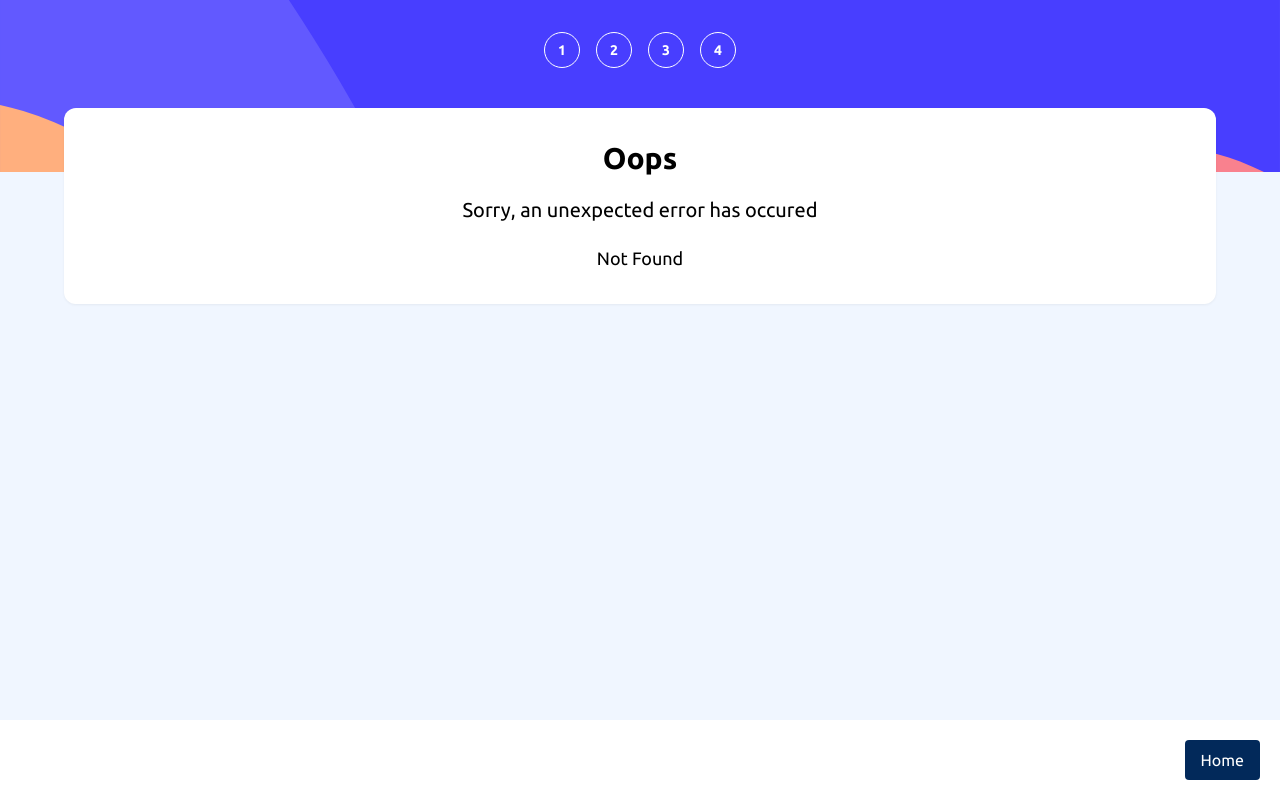
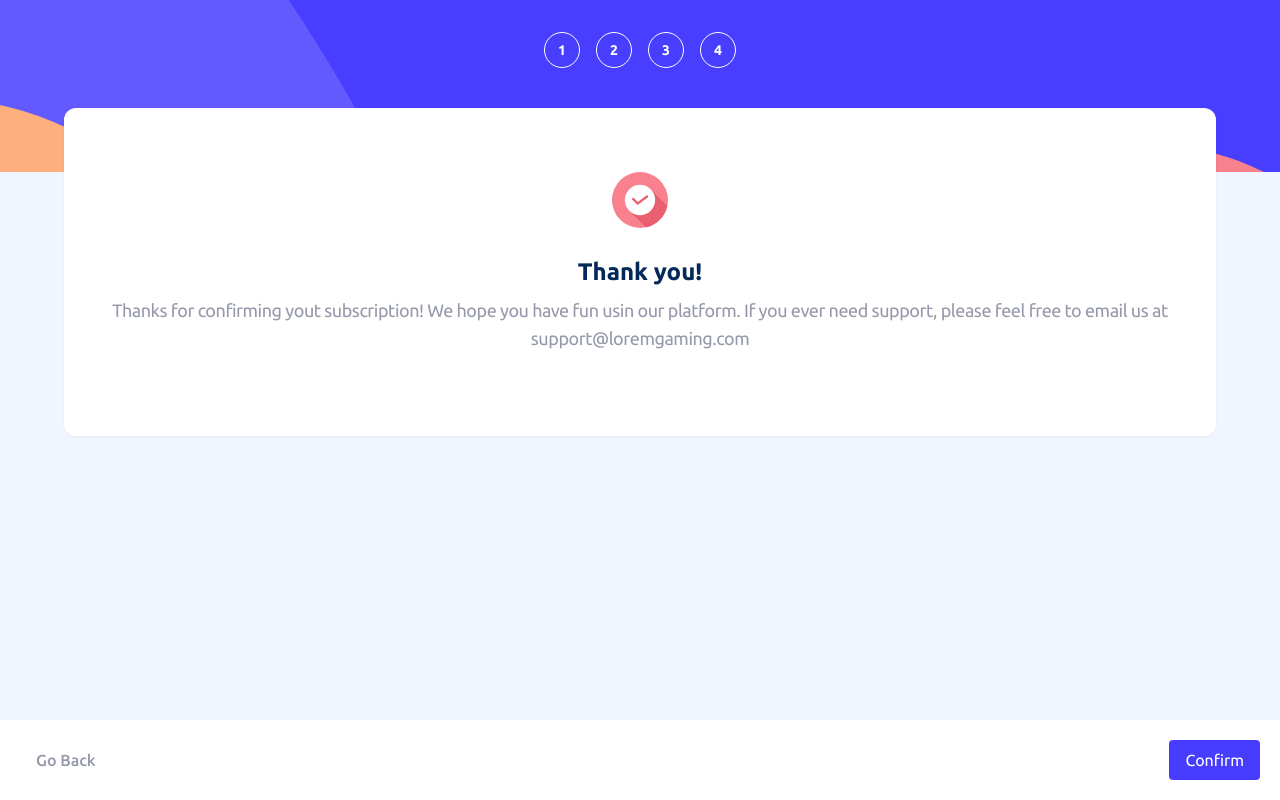
Before and after one commit to ndrvndr/multi-step-form-frontendmentor, a React (Vite) app: page /plan/addons/finishing/succeed in a window 1280 px wide. Before the commit this address had no page. Built offline with nearby package versions, Linux system fonts and the light colour scheme.

Commit message:
create succeed page

```diff
--- a/src/components/Elements/Checkbox/index.jsx
+++ b/src/components/Elements/Checkbox/index.jsx
@@ -18,7 +18,7 @@ const Checkbox = (props) => {
       checkboxData = JSON.parse(storedData);
     }
 
-    const key = `${firstLabel}-${price}`;
+    const key = `${firstLabel}`;
     if (isClicked) {
       delete checkboxData[key];
     } else {
--- a/src/main.jsx
+++ b/src/main.jsx
@@ -7,6 +7,7 @@ import PersonalInfo from "./pages/personalInfo.jsx";
 import Addons from "./pages/addons";
 import ErrorPage from "./pages/404";
 import Finishing from "./pages/finishing";
+import Succeed from "./pages/succeed";
 
 const router = createBrowserRouter([
   {
@@ -20,6 +21,7 @@ const router = createBrowserRouter([
   },
   { path: "/plan/addons", element: <Addons /> },
   { path: "/plan/addons/finishing", element: <Finishing /> },
+  { path: "/plan/addons/finishing/succeed", element: <Succeed /> },
 ]);
 
 ReactDOM.createRoot(document.getElementById("root")).render(
--- a/src/pages/finishing.jsx
+++ b/src/pages/finishing.jsx
@@ -53,7 +53,7 @@ const Finishing = () => {
             bgColor='bg-primary-purplish-blue'
             textColor='text-neutral-white'
             fontStyle='font-normal'
-            path='/plan/addons/finishing'
+            path='/plan/addons/finishing/succeed'
           />
         </div>
       </div>
--- /dev/null
+++ b/src/pages/succeed.jsx
@@ -0,0 +1,41 @@
+import AuthLayout from "../components/Layout/AuthLayout";
+import NavigationButton from "../components/Elements/NavigationButton";
+import IconThankYou from "../assets/images/Icon-thank-you.svg";
+
+const Succeed = () => {
+  return (
+    <AuthLayout>
+      <div className='flex flex-col items-center'>
+        <div className='relative -top-16 flex h-fit w-[90%] flex-col items-center rounded-xl bg-neutral-white px-6 py-16 drop-shadow-sm'>
+          <img src={IconThankYou} alt='Icon Thank You' className='w-14' />
+          <h1 className='mb-2 mt-7 text-center text-2xl font-bold text-primary-marine-blue'>
+            Thank you!
+          </h1>
+          <p className='mb-5 text-center text-lg leading-7 tracking-tight text-neutral-cool-gray'>
+            Thanks for confirming yout subscription! We hope you have fun usin
+            our platform. If you ever need support, please feel free to email us
+            at support@loremgaming.com
+          </p>
+        </div>
+        <div className='fixed bottom-0 flex h-20 w-full items-center justify-between bg-white px-5'>
+          <NavigationButton
+            label='Go Back'
+            bgColor='bg-neutral-white'
+            textColor='text-neutral-cool-gray'
+            fontStyle='font-medium'
+            path='/plan/addons/finishing'
+          />
+          <NavigationButton
+            label='Confirm'
+            bgColor='bg-primary-purplish-blue'
+            textColor='text-neutral-white'
+            fontStyle='font-normal'
+            path='/plan/addons/finishing/succeed'
+          />
+        </div>
+      </div>
+    </AuthLayout>
+  );
+};
+
+export default Succeed;
```
